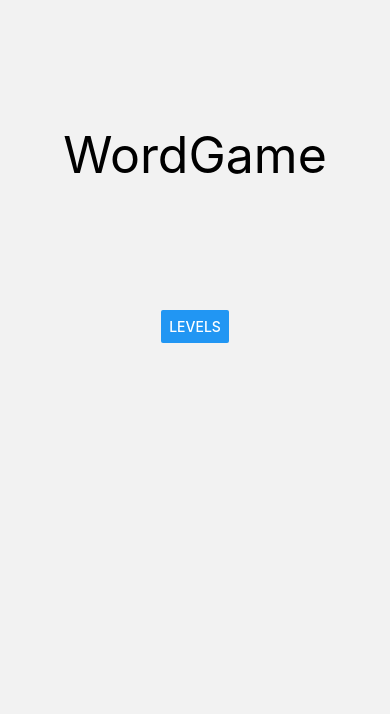
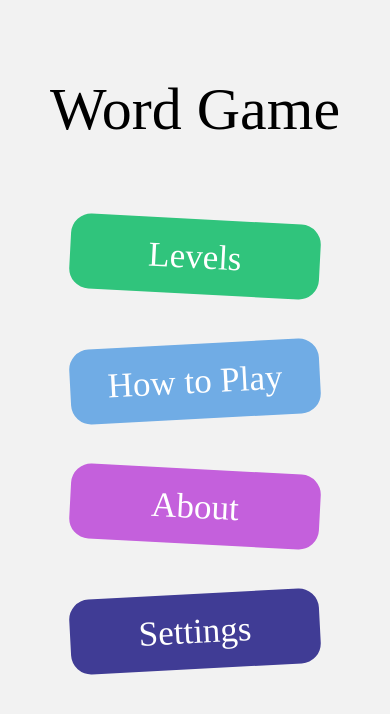
Before and after one commit to mariogerardi/ciph, a React Native app: screen /Home in a window 390 px wide. Shown: the top 714 px of the page. Built offline with nearby package versions, Linux system fonts and the light colour scheme.

Commit message:
Quite a bit of logic and styling.

```diff
--- a/screens/Home.js
+++ b/screens/Home.js
@@ -1,5 +1,5 @@
 import * as React from 'react';
-import { StyleSheet, Button, SafeAreaView, Text } from 'react-native';
+import { StyleSheet, Pressable, SafeAreaView, Text } from 'react-native';
 import { useNavigation } from '@react-navigation/native';
 
 function HomeScreen() {
@@ -8,11 +8,31 @@ function HomeScreen() {
 
     return (
         <SafeAreaView style={styles.home}>
-            <Text style={styles.logo}>WordGame</Text>
-            <Button
+            <Text style={styles.logo}>Word Game</Text>
+            <Pressable
                 title="Levels"
-                onPress={() => navigation.navigate('Select')}
-            />
+                style={styles.button1}
+                onPress={() => navigation.navigate('Select')}>
+                <Text style={styles.buttonText}>Levels</Text>
+            </Pressable>
+            <Pressable
+                title="Levels"
+                style={styles.button2}
+                onPress={() => navigation.navigate('Select')}>
+                <Text style={styles.buttonText}>How to Play</Text>
+            </Pressable>
+            <Pressable
+                title="Levels"
+                style={styles.button3}
+                onPress={() => navigation.navigate('Select')}>
+                <Text style={styles.buttonText}>About</Text>
+            </Pressable>
+            <Pressable
+                title="Levels"
+                style={styles.button4}
+                onPress={() => navigation.navigate('Select')}>
+                <Text style={styles.buttonText}>Settings</Text>
+            </Pressable>
         </SafeAreaView>
     );
 }
@@ -25,7 +45,56 @@ const styles = StyleSheet.create({
         alignItems: 'center'
     },
     logo: {
-        marginVertical: 125,
-        fontSize: 50,
+        marginVertical: 75,
+        fontSize: 60,
+        fontFamily: 'KohinoorTelugu-Light'
+    },
+    button1: {
+        width: 250,
+        height: 75,
+        backgroundColor: '#30C47C',
+        borderRadius: 20,
+        display: 'flex',
+        alignItems: 'center',
+        justifyContent: 'center',
+        transform: [{rotate: '3deg'}]
+    },
+    button2: {
+        width: 250,
+        height: 75,
+        backgroundColor: '#70ACE5',
+        borderRadius: 20,
+        display: 'flex',
+        alignItems: 'center',
+        justifyContent: 'center',
+        transform: [{rotate: '-3deg'}],
+        marginVertical: 50
+    },
+    button3: {
+        width: 250,
+        height: 75,
+        backgroundColor: '#C460DC',
+        borderRadius: 20,
+        display: 'flex',
+        alignItems: 'center',
+        justifyContent: 'center',
+        transform: [{rotate: '3deg'}]
+    },
+    button4: {
+        width: 250,
+        height: 75,
+        backgroundColor: '#403C95',
+        borderRadius: 20,
+        display: 'flex',
+        alignItems: 'center',
+        justifyContent: 'center',
+        transform: [{rotate: '-3deg'}],
+        marginVertical: 50
+    },
+    buttonText: {
+        fontSize: 35,
+        fontFamily: 'KohinoorTelugu-Light',
+        fontWeight: "400",
+        color: 'white'
     }
 })
--- a/screens/Level.js
+++ b/screens/Level.js
@@ -1,6 +1,8 @@
 import * as React from 'react';
 import { useNavigation } from '@react-navigation/native';
-import { StyleSheet, SafeAreaView, View, Text, Pressable, Image, TextInput } from 'react-native';
+import { StyleSheet, ScrollView, View, Text, Pressable, Image, TextInput, Alert } from 'react-native';
+import { withSafeAreaInsets } from 'react-native-safe-area-context';
+import { useEffect } from 'react/cjs/react.production.min';
 
 function Level({ route }) {
 
@@ -54,6 +56,7 @@ function Level({ route }) {
         return (
             <View style={styles.themeBox}>
                 <Text style={styles.themeText}>{puzzles[route.params.index].theme}</Text>
+                {answerBox()}
             </View>
         )
     }
@@ -167,81 +170,89 @@ function Level({ route }) {
             <View style={styles.answerRow}>
                 <View style={styles.inputBox}>
                     <TextInput
+                        autoCapitalize = {"characters"}
                         style={styles.letterInput}
                         maxLength={1}
                         ref={inputId1}
-                        onChangeText={text => { if (text !== "") inputId2.current.focus() }}
-                        onKeyPress={({ nativeEvent }) => { if (nativeEvent.key === 'Backspace') { inputId1.current.focus() } }}
+                        onChangeText={text => {keepTrack(1, text)}}
+                        onKeyPress={({ nativeEvent }) => { if (nativeEvent.key === 'Backspace') { inputId1.current.focus(); setLetter1(null) } }}
                         autoCorrect={false}>
                     </TextInput>
                 </View>
                 <View style={styles.inputBox}>
                     <TextInput
+                        autoCapitalize = {"characters"}
                         style={styles.letterInput}
                         maxLength={1}
                         ref={inputId2}
-                        onChangeText={text => { if (text !== "") inputId3.current.focus() }}
-                        onKeyPress={({ nativeEvent }) => { if (nativeEvent.key === 'Backspace') { inputId1.current.focus() } }}
+                        onChangeText={text => {keepTrack(2, text)}}
+                        onKeyPress={({ nativeEvent }) => { if (nativeEvent.key === 'Backspace') { inputId1.current.focus(); setLetter2(null) } }}
                         autoCorrect={false}>
                     </TextInput>
                 </View>
                 <View style={styles.inputBox}>
                     <TextInput
+                        autoCapitalize = {"characters"}
                         style={styles.letterInput}
                         maxLength={1}
                         ref={inputId3}
-                        onChangeText={text => { if (text !== "") inputId4.current.focus() }}
-                        onKeyPress={({ nativeEvent }) => { if (nativeEvent.key === 'Backspace') { inputId2.current.focus() } }}
+                        onChangeText={text => {keepTrack(3, text)}}
+                        onKeyPress={({ nativeEvent }) => { if (nativeEvent.key === 'Backspace') { inputId2.current.focus(); setLetter3(null) } }}
                         autoCorrect={false}>
                     </TextInput>
                 </View>
                 <View style={styles.inputBox}>
                     <TextInput
+                        autoCapitalize = {"characters"}
                         style={styles.letterInput}
                         maxLength={1}
                         ref={inputId4}
-                        onChangeText={text => { if (text !== "") inputId5.current.focus() }}
-                        onKeyPress={({ nativeEvent }) => { if (nativeEvent.key === 'Backspace') { inputId3.current.focus() } }}
+                        onChangeText={text => {keepTrack(4, text)}}
+                        onKeyPress={({ nativeEvent }) => { if (nativeEvent.key === 'Backspace') { inputId3.current.focus(); setLetter4(null)  } }}
                         autoCorrect={false}>
                     </TextInput>
                 </View>
                 <View style={styles.inputBox}>
                     <TextInput
+                        autoCapitalize = {"characters"}
                         style={styles.letterInput}
                         maxLength={1}
                         ref={inputId5}
-                        onChangeText={text => { if (text !== "") inputId6.current.focus() }}
-                        onKeyPress={({ nativeEvent }) => { if (nativeEvent.key === 'Backspace') { inputId4.current.focus() } }}
+                        onChangeText={text => {keepTrack(5, text)}}
+                        onKeyPress={({ nativeEvent }) => { if (nativeEvent.key === 'Backspace') { inputId4.current.focus(); setLetter5(null)  } }}
                         autoCorrect={false}>
                     </TextInput>
                 </View>
                 <View style={styles.inputBox}>
                     <TextInput
+                        autoCapitalize = {"characters"}
                         style={styles.letterInput}
                         maxLength={1}
                         ref={inputId6}
-                        onChangeText={text => { if (text !== "") inputId7.current.focus() }}
-                        onKeyPress={({ nativeEvent }) => { if (nativeEvent.key === 'Backspace') { inputId5.current.focus() } }}
+                        onChangeText={text => {keepTrack(6, text)}}
+                        onKeyPress={({ nativeEvent }) => { if (nativeEvent.key === 'Backspace') { inputId5.current.focus(); setLetter6(null)  } }}
                         autoCorrect={false}>
                     </TextInput>
                 </View>
                 <View style={styles.inputBox}>
                     <TextInput
+                        autoCapitalize = {"characters"}
                         style={styles.letterInput}
                         maxLength={1}
                         ref={inputId7}
-                        onChangeText={text => { if (text !== "") inputId8.current.focus() }}
-                        onKeyPress={({ nativeEvent }) => { if (nativeEvent.key === 'Backspace') { inputId6.current.focus() } }}
+                        onChangeText={text => {keepTrack(7, text)}}
+                        onKeyPress={({ nativeEvent }) => { if (nativeEvent.key === 'Backspace') { inputId6.current.focus(); setLetter7(null) } }}
                         autoCorrect={false}>
                     </TextInput>
                 </View>
                 <View style={styles.inputBox}>
                     <TextInput
+                        autoCapitalize = {"characters"}
                         style={styles.letterInput}
                         maxLength={1}
                         ref={inputId8}
-                        onChangeText={text => { if (text !== "") inputId8.current.focus() }}
-                        onKeyPress={({ nativeEvent }) => { if (nativeEvent.key === 'Backspace') { inputId7.current.focus() } }}
+                        onChangeText={text => {keepTrack(8, text)}}
+                        onKeyPress={({ nativeEvent }) => { if (nativeEvent.key === 'Backspace') { inputId7.current.focus(); setLetter8(null) } }}
                         autoCorrect={false}>
                     </TextInput>
                 </View>
@@ -504,12 +515,86 @@ function Level({ route }) {
                     {clue4(6)}
                     {clue4(7)}
                 </View>
+                <View style={styles.hints}>
+                    <Text style={styles.hint}>{puzzles[route.params.index].clueHints[0]}</Text>
+                    <Text style={styles.hint}>{puzzles[route.params.index].clueHints[1]}</Text>
+                    <Text style={styles.hint}>{puzzles[route.params.index].clueHints[2]}</Text>
+                    <Text style={styles.hint}>{puzzles[route.params.index].clueHints[3]}</Text>
+                </View>
             </View>
         )
     }
 
+    const [letter1, setLetter1] = React.useState(null);
+    const [letter2, setLetter2] = React.useState(null);
+    const [letter3, setLetter3] = React.useState(null);
+    const [letter4, setLetter4] = React.useState(null);
+    const [letter5, setLetter5] = React.useState(null);
+    const [letter6, setLetter6] = React.useState(null);
+    const [letter7, setLetter7] = React.useState(null);
+    const [letter8, setLetter8] = React.useState(null);
+
+    let yourAnswer = [letter1, letter2, letter3, letter4, letter5, letter6, letter7, letter8]
+
+    function keepTrack(letterID, text) {
+        if (text !== "") {
+            if (letterID === 1) {
+                setLetter1(text)
+                inputId2.current.focus()
+            }
+            if (letterID === 2) {
+                setLetter2(text)
+                inputId3.current.focus()
+            }
+            if (letterID === 3) {
+                setLetter3(text)
+                inputId4.current.focus()
+            }
+            if (letterID === 4) {
+                setLetter4(text)
+                inputId5.current.focus()
+            }
+            if (letterID === 5) {
+                setLetter5(text)
+                inputId6.current.focus()
+            }
+            if (letterID === 6) {
+                setLetter6(text)
+                inputId7.current.focus()
+            }
+            if (letterID === 7) {
+                setLetter7(text)
+                inputId8.current.focus()
+            }
+            if (letterID === 8) {
+                setLetter8(text)
+                inputId8.current.focus()
+            }
+        }
+    }
+
+    function check() {
+        let yourNewAnswer = yourAnswer.join("")
+        let theRightAnswer = puzzles[route.params.index].answer.join("")
+        if (yourNewAnswer === theRightAnswer) {
+            console.log("Well, you're right... now what?")
+            conGratULaTions();
+        }
+        if (yourNewAnswer !== theRightAnswer) {
+            console.log("Your answer was " + yourNewAnswer + ". The correct answer was " + theRightAnswer + ". Almost!")
+        }
+    }
+
+    React.useEffect(() => {
+        check();
+    });
+
+    function conGratULaTions() {
+        console.log("Congrats! You guessed correctly.")
+    }
+
     return (
-        <SafeAreaView>
+        <ScrollView>
             <View style={styles.header}>
                 <Pressable
                     style={styles.back}
@@ -523,17 +608,9 @@ function Level({ route }) {
                 <Text style={styles.levelId}>Level {value}</Text>
             </View>
             {levelTheme()}
-            {answerBox()}
+            {allTheClues()}
             <View style={styles.divider}></View>
-            {allTheClues()}
-            <View style={styles.hints}>
-                <Text style={styles.hint}>{puzzles[route.params.index].clueHints[0]}</Text>
-                <Text style={styles.hint}>{puzzles[route.params.index].clueHints[1]}</Text>
-                <Text style={styles.hint}>{puzzles[route.params.index].clueHints[2]}</Text>
-                <Text style={styles.hint}>{puzzles[route.params.index].clueHints[3]}</Text>
-            </View>
-            <View style={styles.divider}></View>
-        </SafeAreaView>
+        </ScrollView>
     );
 }
 
@@ -542,6 +619,7 @@ export default Level;
 const styles = StyleSheet.create({
     header: {
         height: 70,
+        marginTop: 45,
     },
     button: {
         height: 50,
@@ -556,35 +634,41 @@ const styles = StyleSheet.create({
         fontSize: 30,
     },
     themeBox: {
-        height: 50,
-        marginHorizontal: 25,
-        backgroundColor: '#B0CCF5',
+        height: 105,
+        marginHorizontal: 7.5,
+        backgroundColor: '#70ACE5',
         display: 'flex',
         justifyContent: 'center',
-        borderRadius: 10
+        borderRadius: 5
     },
     themeText: {
         fontSize: 30,
-        marginHorizontal: 15,
-        borderRadius: 5
+        alignSelf: 'center'
     },
     answerRow: {
         display: 'flex',
         flexDirection: 'row',
-        marginHorizontal: 25,
-        marginTop: 15,
+        marginHorizontal: 7.5,
+        marginTop: 10,
         justifyContent: 'space-between'
+    },
+    clues: {
+        backgroundColor: '#30C47C',
+        marginHorizontal: 7.5,
+        paddingVertical: 5,
+        borderRadius: 5,
+        marginTop: 10,
     },
     clueRow: {
         display: 'flex',
         flexDirection: 'row',
-        marginHorizontal: 25,
-        marginTop: 15,
+        marginHorizontal: 7.5,
+        marginVertical: 5,
         justifyContent: 'space-between'
     },
     inputBox: {
-        width: 40,
-        height: 40,
+        width: 42,
+        height: 42,
         backgroundColor: '#e0e0e0',
         display: 'flex',
         alignItems: 'center',
@@ -592,41 +676,70 @@ const styles = StyleSheet.create({
         borderRadius: 4,
     },
     numberBox: {
-        width: 40,
-        height: 40,
+        width: 42,
+        height: 42,
         display: 'flex',
         alignItems: 'center',
         justifyContent: 'flex-start',
         borderRadius: 4,
     },
     emptyBox: {
-        width: 40,
-        height: 40,
+        width: 42,
+        height: 42,
     },
     letterInput: {
-        fontSize: 24,
+        fontSize: 20,
     },
     numberInputRight: {
         fontSize: 14,
-        marginRight: 25,
+        marginRight: 30,
     },
     numberInputLeft: {
         fontSize: 14,
-        marginLeft: 25,
+        marginLeft: 30,
     },
     hints: {
-        marginHorizontal: 25,
-        marginTop: 15,
+        marginHorizontal: 10,
+        marginVertical: 5,
     },
     hint: {
         padding: 3,
-        fontSize: 15,
+        fontSize: 15
     },
     divider: {
-        width: '90%',
-        marginTop: 15,
+        width: '96%',
+        marginTop: 10,
         alignSelf: 'center',
         borderBottomWidth: 1,
         borderBottomColor: 'grey'
+    },
+    buttonBox: {
+        display: 'flex',
+        flexDirection: 'row',
+        justifyContent: 'space-around',
+        marginTop: 7.5,
+        marginHorizontal: 5
+    },
+    formButtonClear: {
+        width: 180,
+        backgroundColor: 'red',
+        paddingVertical: 20,
+        display: 'flex',
+        justifyContent: 'center',
+        alignItems: 'center',
+        borderRadius: 5,
+    },
+    formButtonSubmit: {
+        width: 180,
+        backgroundColor: 'green',
+        paddingVertical: 20,
+        display: 'flex',
+        justifyContent: 'center',
+        alignItems: 'center',
+        borderRadius: 5,
+    },
+    buttonText: {
+        color: 'white',
+        fontSize: 20,
     }
 })
--- a/screens/Select.js
+++ b/screens/Select.js
@@ -1,13 +1,14 @@
 import * as React from 'react';
-import { StyleSheet, SafeAreaView, View, Text, Image, Pressable } from 'react-native';
+import { StyleSheet, ScrollView, View, Text, Image, Pressable } from 'react-native';
 import { useNavigation } from '@react-navigation/native';
+import { backgroundColor } from 'react-native/Libraries/Components/View/ReactNativeStyleAttributes';
 
 function level() {
 
     const navigation = useNavigation();
 
     let levels = [];
-    for (let i = 0; i < 50; i++) {
+    for (let i = 0; i < 80; i++) {
         levels.push(i + 1);
     }
     return (
@@ -15,7 +16,7 @@ function level() {
             {levels.map((value, index) => {
                 return (
                     <Pressable
-                        style={styles.level}
+                        style={levelStyles(value)}
                         key={index}
                         onPress={() => navigation.navigate('Level', {
                             index: index
@@ -29,12 +30,27 @@ function level() {
     )
 }
 
+function levelStyles(value) {
+    if (value < 21) {
+        return styles.level1
+    }
+    if (value < 41) {
+        return styles.level2
+    }
+    if (value < 61) {
+        return styles.level3
+    }
+    if (value < 81) {
+        return styles.level4
+    }
+}
+
 function SelectScreen() {
 
     const navigation = useNavigation();
 
     return (
-        <SafeAreaView>
+        <ScrollView style={styles.background}>
             <View style={styles.header}>
                 <Pressable
                     style={styles.back}
@@ -47,36 +63,81 @@ function SelectScreen() {
                 </Pressable>
             </View>
             <View>{level()}</View>
-        </SafeAreaView>
+            <View style={styles.bottom}></View>
+        </ScrollView>
     );
 }
 
 export default SelectScreen;
 
 const styles = StyleSheet.create({
+    background: {
+        backgroundColor: '#e9e9e9'
+    },
     grid: {
         display: 'flex',
         justifyContent: 'center',
         flexDirection: 'row',
         flexWrap: 'wrap'
     },
-    level: {
-        width: 55,
-        height: 55,
-        marginVertical: 4,
+    level1: {
+        width: 75,
+        height: 75,
+        marginVertical: 7.5,
         marginHorizontal: 7.5,
-        borderWidth: .5,
-        borderColor: 'black',
+        borderWidth: 1,
+        borderColor: 'white',
         borderRadius: 5,
         display: 'flex',
         justifyContent: 'center',
-        alignItems: 'center'
+        alignItems: 'center',
+        backgroundColor: '#30C47C'
+    },
+    level2: {
+        width: 75,
+        height: 75,
+        marginVertical: 7.5,
+        marginHorizontal: 7.5,
+        borderWidth: 1,
+        borderColor: 'white',
+        borderRadius: 5,
+        display: 'flex',
+        justifyContent: 'center',
+        alignItems: 'center',
+        backgroundColor: '#70ACE5'
+    },
+    level3: {
+        width: 75,
+        height: 75,
+        marginVertical: 7.5,
+        marginHorizontal: 7.5,
+        borderWidth: 1,
+        borderColor: 'white',
+        borderRadius: 5,
+        display: 'flex',
+        justifyContent: 'center',
+        alignItems: 'center',
+        backgroundColor: '#C460DC'
+    },
+    level4: {
+        width: 75,
+        height: 75,
+        marginVertical: 7.5,
+        marginHorizontal: 7.5,
+        borderWidth: 1,
+        borderColor: 'white',
+        borderRadius: 5,
+        display: 'flex',
+        justifyContent: 'center',
+        alignItems: 'center',
+        backgroundColor: '#403C95'
     },
     id: {
-        color: 'green',
+        color: '#e9e9e9',
         fontSize: 28,
     },
     header: {
+        marginTop: 45,
         height: 70,
     },
     button: {
@@ -85,5 +146,8 @@ const styles = StyleSheet.create({
         position: 'absolute',
         top: 5,
         left: 25,
-    }
+    },
+    bottom: {
+        height: 50,
+    },
 })
```
Also changed, not shown: 1 other file (tests, documents, lock files or other folders).
